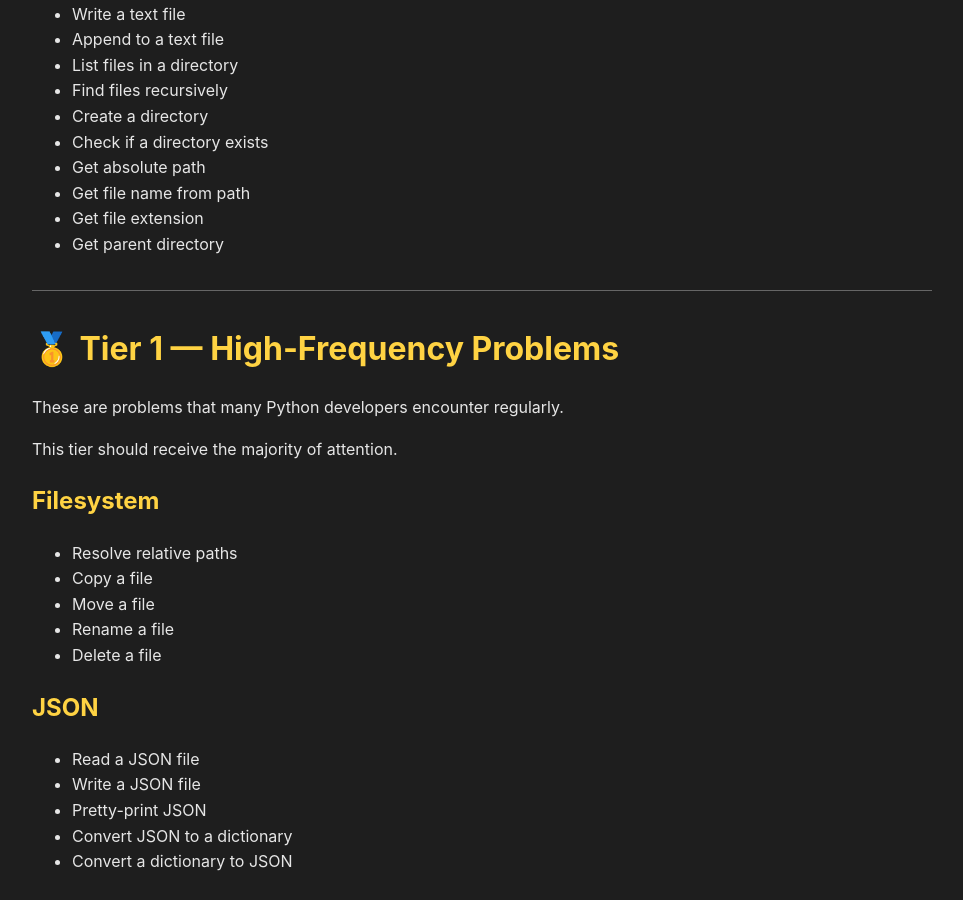
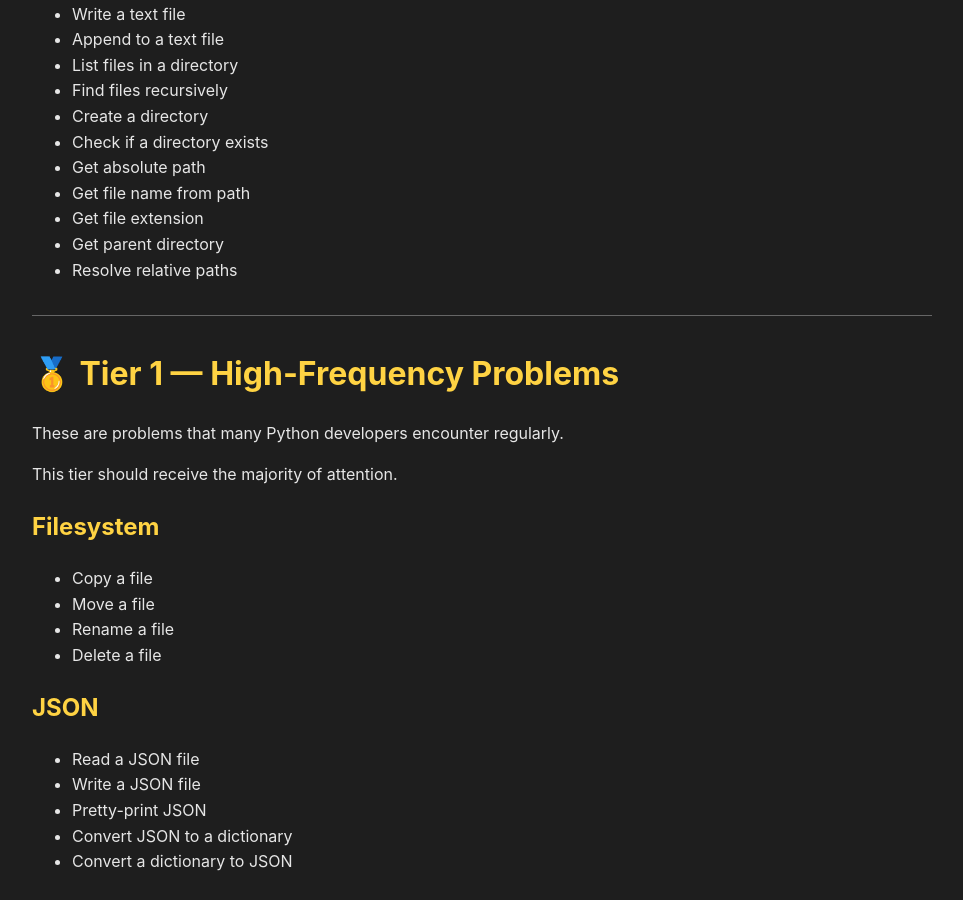
Before and after one commit to jbakchr/easier-python-docs, a Jekyll site: the page built from ROADMAP.md, in a window 1280 px wide and 900 px high, scrolled down 994 px. Shown: the whole window, without its empty margins (158-1121 px from the left). Built offline with Jekyll 4.4.1, drawn with Linux system fonts in a browser that asks for light colours; our own code applies the rules of GitHub Pages for plain Markdown files; part of the change alters nothing that is shown.

```diff
--- a/ROADMAP.md
+++ b/ROADMAP.md
@@ -44,6 +44,7 @@ A page is most valuable when it solves a problem many Python developers regularl
 - Get file name from path
 - Get file extension
 - Get parent directory
+- Resolve relative paths
 
 ---
 
@@ -55,7 +56,6 @@ This tier should receive the majority of attention.
 
 ## Filesystem
 
-- Resolve relative paths
 - Copy a file
 - Move a file
 - Rename a file
```
